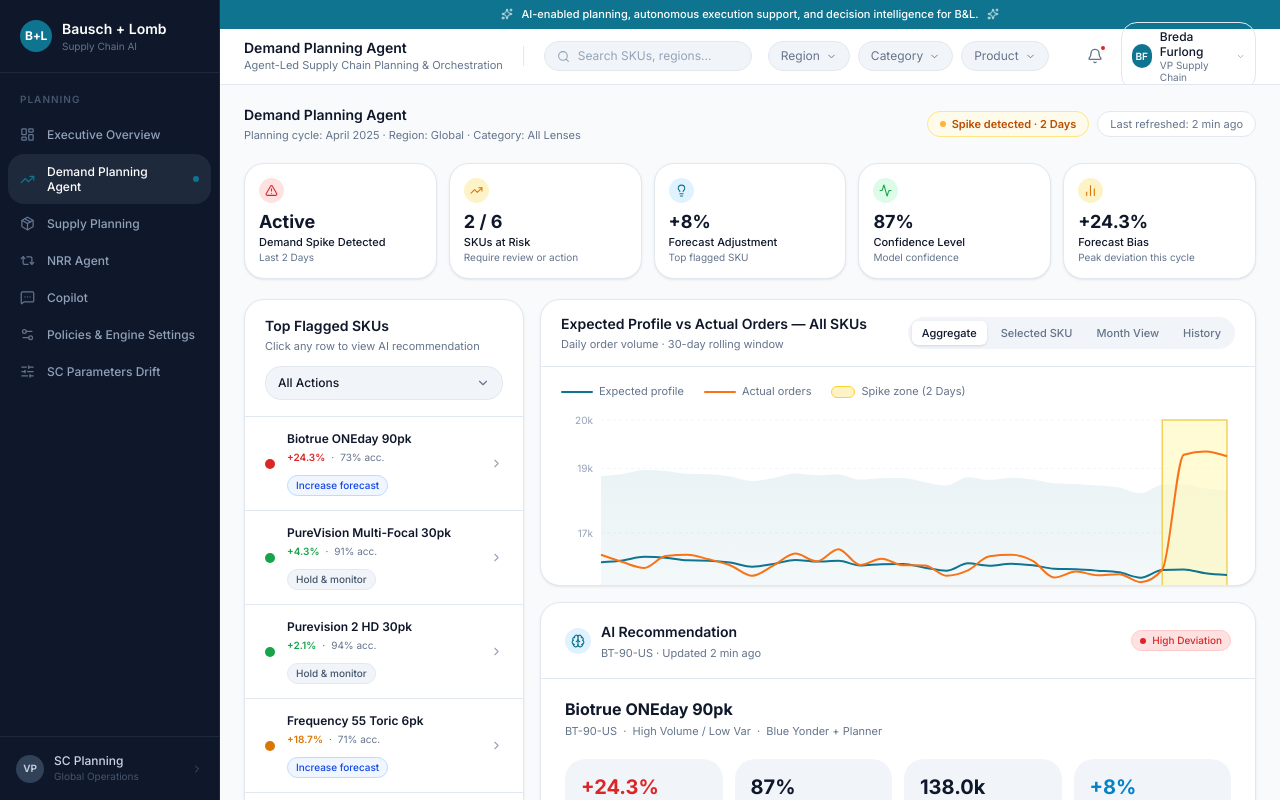
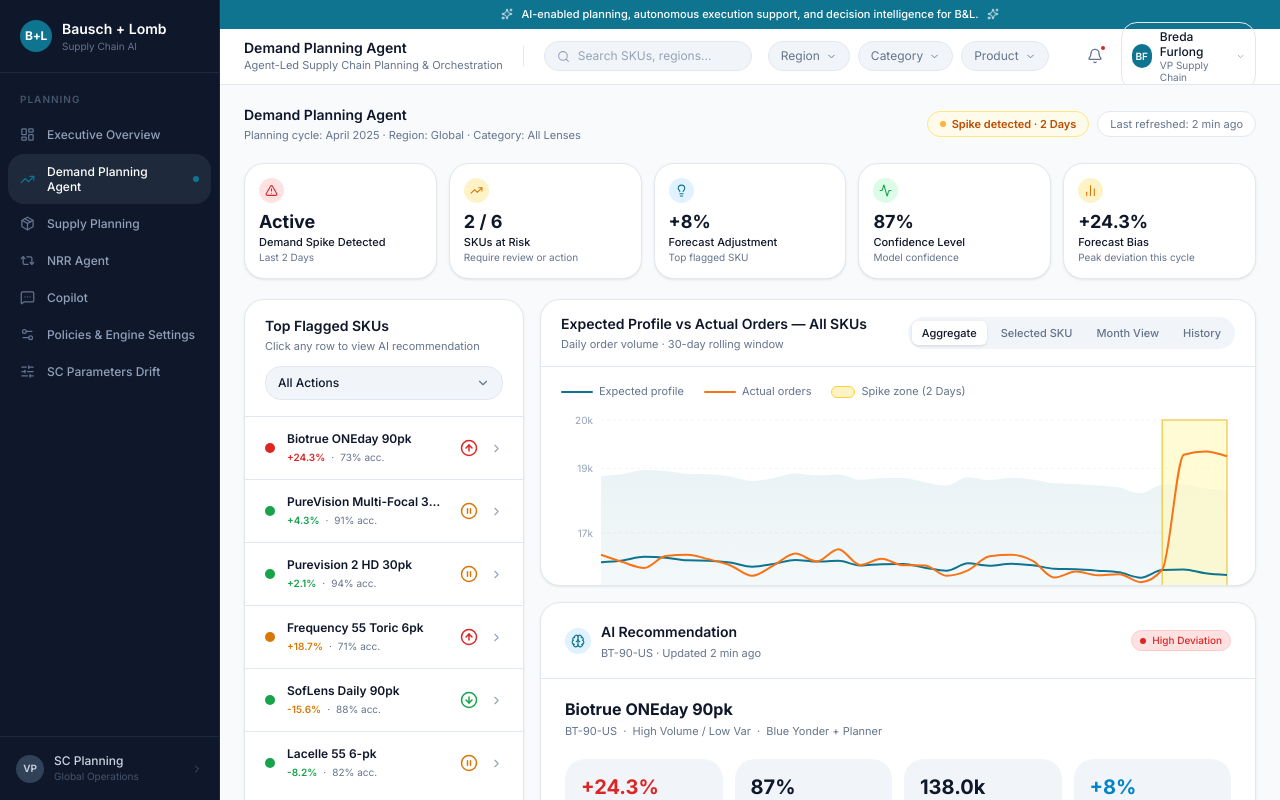
Before and after one commit to Nishu2202/B-L-SC-12WK-SC-MVP-Mokcup, a Next.js app: page / in a window 1280 px wide. Built offline with nearby package versions, Linux system fonts and the light colour scheme.

Commit message:
feat: replace text badges with icon-based status indicators
Use icons for action types to enhance visual clarity and reduce redundancy.

```diff
--- a/components/RecommendationPanel.tsx
+++ b/components/RecommendationPanel.tsx
@@ -1,7 +1,7 @@
 "use client";
 
 import { useState } from "react";
-import { Brain, TrendingUp, TrendingDown, Minus, RefreshCw, ChevronRight, AlertTriangle, CheckCircle, Info, ChevronDown } from "lucide-react";
+import { Brain, TrendingUp, TrendingDown, Minus, RefreshCw, ChevronRight, AlertTriangle, CheckCircle, Info, ChevronDown, ArrowUpCircle, ArrowDownCircle, PauseCircle } from "lucide-react";
 import { cn } from "@/lib/utils";
 import StatusChip from "./StatusChip";
 import type { SkuData } from "@/lib/mock-data";
@@ -170,10 +170,17 @@ function SkuListPanel({
                   <span>·</span>
                   <span>{s.forecastAccuracy}% acc.</span>
                 </div>
-                <div className="mt-1.5">
-                  <StatusChip action={s.recommendedAction} size="sm" />
-                </div>
               </div>
+              {/* Action icon */}
+              {s.recommendedAction === "increase" && (
+                <ArrowUpCircle size={18} className="flex-shrink-0 text-[var(--color-danger)]" />
+              )}
+              {s.recommendedAction === "decrease" && (
+                <ArrowDownCircle size={18} className="flex-shrink-0 text-[var(--color-success)]" />
+              )}
+              {(s.recommendedAction === "hold" || s.recommendedAction === "rebalance") && (
+                <PauseCircle size={18} className="flex-shrink-0 text-[var(--color-warning)]" />
+              )}
               <ChevronRight
                 size={13}
                 className={cn(
```
